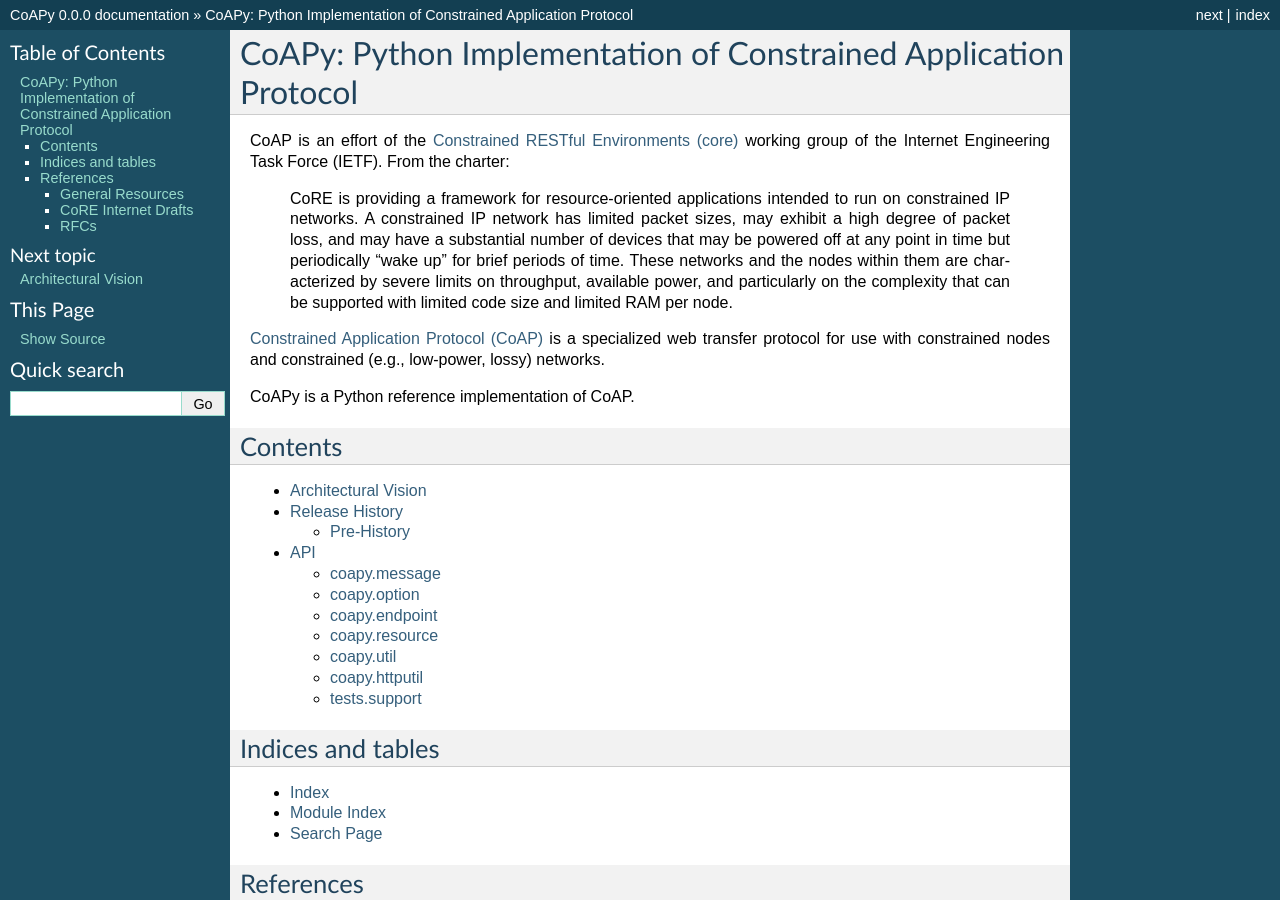
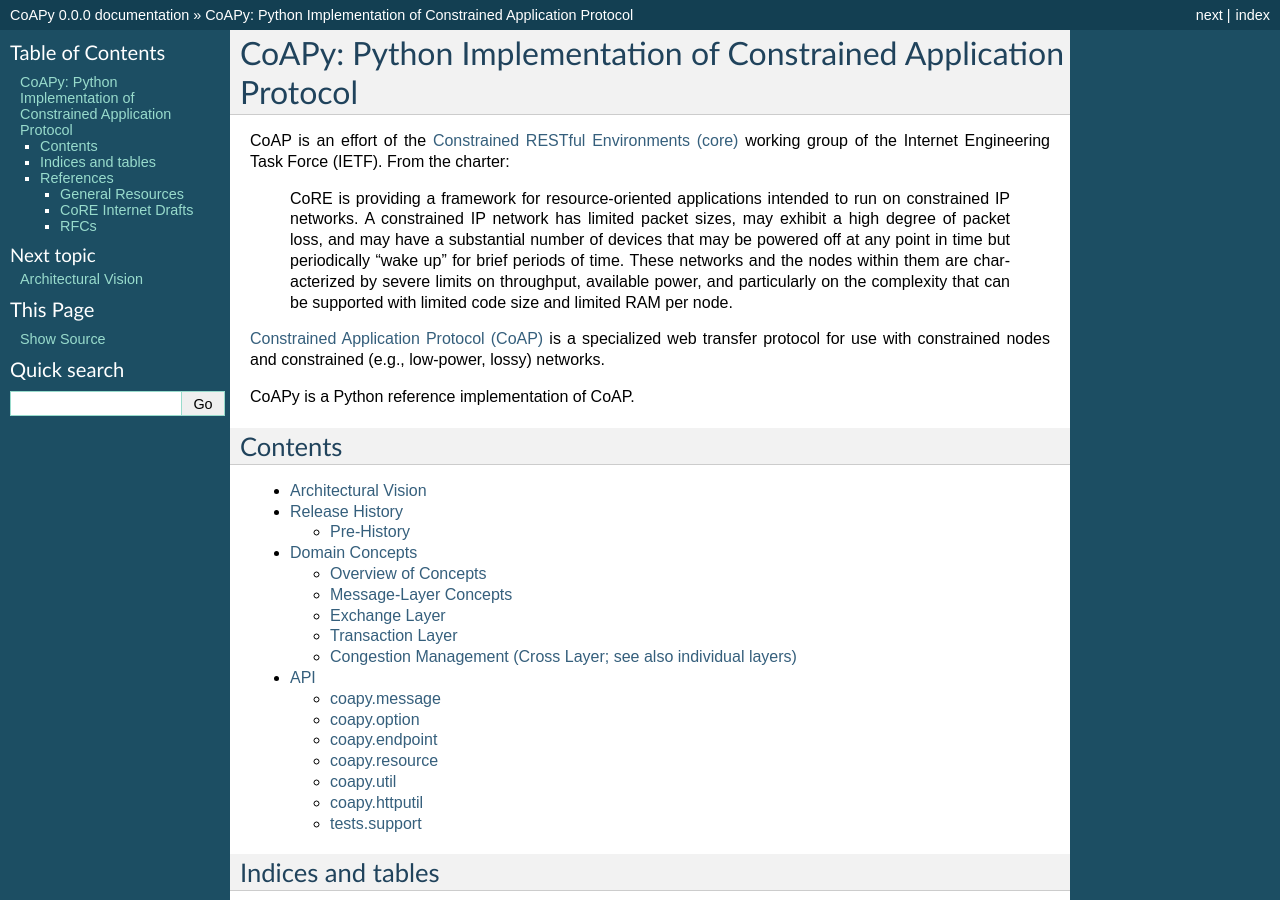
Before and after one commit to Coinemy/coapy, a Sphinx documentation site: the page built from doc/index.rst, in a window 1280 px wide and 900 px high. Built offline with Sphinx 7.4.7, drawn with Linux system fonts in a browser that asks for light colours; some of the changed lines change nothing that is shown.

Commit message:
doc: add domain concepts

```diff
--- /dev/null
+++ b/doc/domain.rst
@@ -0,0 +1,415 @@
+.. domain:
+
+.. Sphinx standard indentations
+   # with overline, for parts
+   * with overline, for chapters
+   =, for sections
+   -, for subsections
+   ^, for subsubsections
+   ", for paragraphs
+
+***************
+Domain Concepts
+***************
+
+Overview of Concepts
+====================
+
+Layer
+-----
+
+* application layer
+* transaction layer (requests paired with responses via Token)
+* exchange layer (request message paired with response message via Token)
+* message layer (CON/NON message paired with ACK/RST message via MID)
+* transport layer (UDP, DTLS, etc.)
+
+A `message transmission` comprises:
+
+* One `CON/NON message` with a given MID
+
+* Zero or one `reply message` matching that MID
+
+An :dfn:`exchange` comprises:
+
+* One `request message` with a given Token
+
+* Zero or one `response messages` matching that Token
+
+A :dfn:`transaction` comprises:
+
+* One `request` (potentially comprised of multiple request messages)
+  with a given Token
+
+* One or more `responses` (potentially comprised of multiple response
+  messages) matching that Token
+
+A concept of `resolution` to `success` or `failure` applies to message
+transmissions, exchanges, and transactions.  Failure at a lower layer
+propagates to failure at a higher layer.
+
+Messages
+--------
+
+A message comprises various fields including:
+
+* A Type being one of CON, NON, ACK, RST
+
+* A Code comprising a integer :dfn:`class` and an integer :dfn:`detail`
+  denoted by a dot-separated value, e.g. ``2.04``
+
+* A Message ID (aka :dfn:`MID`) represented as integer in the range
+  0..65535
+
+* A Token representing an opaque sequence of zero to eight octets
+
+* An emptiable set of Options
+
+* An optional Payload
+
+Options
+-------
+
+An Option comprises:
+
+* An :dfn:`option number` as an unsigned integer in the range 0..65535
+
+  .. note::
+     The ability to express an option number greater than 65535 within
+     an encoded message is assumed to be a flaw in the specification.
+
+* An :dfn:`option format` specified externally for a given option number
+
+* An :dfn:`option length` specified in bytes (octets).  Constraints on
+  the length are defined externally for a specific option number
+
+* An :dfn:`option value` within the domain of the format as constrained
+  by the length
+
+Endpoints
+---------
+
+An Endpoint comprises:
+
+* A unicast IP host address
+
+* A host port
+
+* A security context
+
+Related concepts:
+
+* A :dfn:`source endpoint` is the endpoint that transmits a CoAP message
+
+* A :dfn:`destination endpoint` is the endpoint to which a CoAP message
+  is transmitted.
+
+* A :dfn:`client` is an endpoint that initiates a CoAP request.
+
+* A :dfn:`server` is an endpoint that receives and responds to a CoAP
+  request.
+
+Congestion
+----------
+
+A Binary Exponential Back-Off (BEBO) state comprises:
+
+* A retransmission counter, initialized to zero
+
+* A timeout, initialized to a value between ``ACK_TIMEOUT`` and
+  ``(ACK_TIMEOUT * ACK_RANDOM_FACTOR)``
+
+
+Message-Layer Concepts
+======================
+
+Taxonomy by Type
+----------------
+
+* A :dfn:`confirmable message` is one with Type CON.
+
+* A :dfn:`non-confirmable message` is one with Type NON.
+
+* An :dfn:`acknowledgement message` is one with Type ACK.
+
+* A :dfn:`reset message` is one with Type RST.
+
+.. note::
+
+  * A confirmable message may be `empty` or may be a `request message`
+    or a `response message`.
+
+  * A non-confirmable message may be `empty` or may be a `request
+    message` or a `response message`.
+
+  * An acknowledgement message may be `empty` or may be a `response
+    message`.
+
+  * A reset message must be `empty`.
+
+Taxonomy by Code
+----------------
+
+* An :dfn:`empty message` is a message with Code 0.00.  A message that
+  is not empty is a :dfn:`non-empty message`.
+
+  .. note::
+
+     * An empty message is represented by a four-octet sequence.  It
+       carries no Token, Options, nor Payload.
+
+* A :dfn:`request message` is a message with Code in class 1.
+
+* A :dfn:`response message` is a message with Code in class 2, 4, or 5.
+  It is a message-layer component of a transaction-layer concept.
+
+  .. note::
+     Although a `response message` may also be a `reply message`, these
+     concepts are orthogonal: there are response messages that are not
+     reply messages, and reply messages that are not response messages.
+
+There is no generic terminology for messages with Code in class 0, 3, 6,
+or 7.
+
+General Use
+-----------
+
+In most uses an unqualified :dfn:`message` is a message with type CON or
+NON.  Where disambiguation is critical, such a message is called a
+:dfn:`CON/NON message`, and generic `message` will include ACK and RST
+messages.  `Sender` and `receiver` are generally used as roles defined
+relative to a CON/NON message, hence take care when speaking of them in
+the context of a reply message.
+
+A :dfn:`reply message` is a message with type ACK or RST.  It is coupled
+with the message to which it is a reply through a shared MID value.  A
+reply message is transmitted by the receiver of a message to that
+message's sender.
+
+Operations
+----------
+
+* A (CoAP) :dfn:`message transmission` is the act of sending a `CON/NON
+  message`.  The source endpoint is the message :dfn:`sender`; the
+  destination endpoint is the message :dfn:`receiver`.  The message transmission event occurs
+  once for each message.
+
+* A (CoAP) :dfn:`message reply` is the act of sending a `reply message`.
+  A message of type CON may evoke a reply of type ACK or RST; a CoAP
+  message of type NON may evoke a reply of type RST.  Neither ACK nor
+  RST may evoke replies.  A CoAP message transmission should evoke at
+  most one CoAP message reply.
+
+* The MID of a `CON/NON message` is determined by the sender.  The
+  sender of a message should not re-use a MID for another confirmable
+  (non-confirmable) message until at least ``EXCHANGE_LIFETIME``
+  (``NON_LIFETIME``) seconds have passed since the first transport layer
+  transmission of the message.
+
+* A :dfn:`transport layer transmission` is the act of submitting to the
+  transport layer a block of data that is to be conveyed to a
+  destination endpoint.  Messages of type NON, ACK, and RST normally
+  have exactly one transport layer transmission (an exception occurs for
+  reply messages under deduplication rules).  Messages of type CON may
+  involve up to ``1+MAX_RETRANSMIT`` transport layer transmissions,
+  terminating when the timeout of the last transmission completes or
+  when the message transmission has been `resolved`.
+
+* A message transmission may be :dfn:`cancelled` by the sender.
+
+  + Cancellation may occur at any time prior to the first
+    transport-layer transmission.  In that situation the behavior is
+    operationally equivalent to having never submitted the message for
+    transmission.
+
+  + If a confirmable message transmission has not been `resolved` it may
+    be cancelled at (instead of) transport-layer retransmission.  In
+    this situation the sole effect of cancellation is to inhibit further
+    transport-layer retransmissions: it has no effect on whether the
+    transmission is considered to have `succeeded` or `failed`, or on
+    when the transmission `expires`.
+
+  + A message transmission cannot be cancelled after it has been
+    resolved or the last permitted retransmission has occurred.
+
+  .. note::
+
+     Message cancellation is an action performed by the sender.  The
+     receiver may not be able to determine that the transmission was
+     cancelled.
+
+* A message transmission :dfn:`expires` at a specific time to provide a
+  deadline by which it is `resolved`:
+
+  + A confirmable request message transmission `expires` at
+    ``EXCHANGE_LIFETIME`` seconds after the first transport-layer
+    transmission.
+
+  + A confirmable non-request message transmission `expires` at
+    ``MAX_TRANSMIT_WAIT`` seconds after the first transport-layer
+    transmission.
+
+  + A non-confirmable request message transmission `expires` at
+    ``NON_LIFETIME`` seconds after the first transport-layer
+    transmission. (Refines CoAP)
+
+  + A non-confirmable non-request message transmission `expires` at
+    ``ACK_TIMEOUT*ACK_RANDOM_FACTOR`` seconds after the first
+    transport-layer transmission.
+
+* From the perspective of a message receiver, the disposition of the
+  reception is either `accept` or `reject`.  Rejecting a message is used
+  as a technical term within the CoAP protocol description for
+  situations where a particular disposition is required.
+
+  + :dfn:`Accept`: An accepted message may be made visible above the
+    message layer.  An accepted confirmable message must evoke a reply
+    with type ACK.  A message that is not rejected is assumed to be
+    accepted.
+
+  + :dfn:`Reject`: A rejected message is not directly visible above the
+    message layer.  When a message is rejected a reset message must
+    (CON) or may (NON) be sent as reply.  This message influences but
+    does not define the sender's disposition of the transmission.
+
+  .. note::
+
+     Message rejection is an action performed by the receiver.  The
+     sender may not be able to determine whether rejection has occurred.
+
+* From the perspective of a message sender, the disposition of a
+  transmission is :dfn:`success` or :dfn:`failure`.  Success or failure
+  of an message transmission is determined by a sender based on time,
+  reply message type, and transport-layer information.
+
+  + If the received `reply message` has type RST, the transmission has
+    failed.
+
+  + If the received `reply message` has type ACK, the transmission has
+    succeeded.
+
+  + Success and failure may be communicated through transport-layer
+    notifications (e.g., a message may fail if it is rejected by
+    transport security checks).
+
+  + Success and failure may be communicated through exchange-layer
+    notifications (e.g., a request message transmission may succeed if a
+    response message is received).
+
+  + Success and failure may be communicated through transaction-layer
+    notifications (e.g., a response message that conveys the URI of a
+    created resource may succeed if a request to retrieve that resource
+    is received).
+
+  + Success and failure may be communicated through application-layer
+    notifications.
+
+  + A message transmission that has not been resolved by the time it
+    `expires` has failed (succeeded) if it is confirmable
+    (non-confirmable).
+
+* A message transmission is :dfn:`resolved` once its disposition is
+  determined to be `success` or `failure`.  Prior to that point the
+  message transmission is `unresolved`.
+
+* A :dfn:`duplicate` message is a confirmable (non-confirmable) message
+  received from the same source endpoint within ``EXCHANGE_LIFETIME``
+  (``NON_LIFETIME``) seconds after receipt of another CON/NON message
+  with the same MID.
+
+* If a `duplicate` message is received, then:
+
+  + if a reply had been sent for the first message, that reply should be
+    re-transmitted unchanged; and
+
+  + the duplicate is otherwise ignored
+
+  .. note::
+
+     This refines :coapsect:`4.5`
+
+* A message transmission is :dfn:`outstanding (at the message layer)` if
+  it is unresolved.
+
+* An endpoint R :dfn:`responds to` (or :dfn:`is responsive to`) endpoint
+  S with respect to a message transmission to R if
+
+  + S receives a reply to the message transmission; or
+
+  + S `resolves` the message transmission as `successful` through a
+    notification from a higher layer (exchange, transaction,
+    application)
+
+
+Exchange Layer
+==============
+
+TBD
+
+* An exchange is :dfn:`outstanding (at the exchange layer)` if a
+  `response message` is still expected.
+
+* A response message is `expected` for an exchange if the exchange has
+  not `expired` and its request message has not `resolved` as `failure`.
+
+* An exchange :dfn:`expires` at some time:
+
+  + An exchange for which the `request message transmission` has not
+    been `resolved` `expires` at the same time the request message
+    transmission expires.
+
+  + CoAP does not define an expiration for exchanges for which the
+    request message transmission was successful.
+
+
+Transaction Layer
+=================
+
+TBD
+
+Congestion Management (Cross Layer; see also individual layers)
+===============================================================
+
+.. note::
+
+  This section is intended to refine the text of :coapsect:`4.7`,
+  paraphrased as:
+
+  * A confirmable message transmission is `outstanding` at the message
+    layer if the sender still expects an ACK.  An ACK is not expected if
+    a reply message has been received or if MAX_TRANSMIT_WAIT has passed
+    since the first transport layer transmission.
+
+  * A non-confirmable message transmission is "outstanding" under
+    undefined circumstances.
+
+* An :dfn:`outstanding interaction` is one of:
+
+   + an `outstanding exchange`; or
+
+   + an `outstanding message transmission` that is not the request
+     message transmission of an outstanding exchange.
+
+* When congestion rules are in force:
+
+  + A client must not allow more than ``NSTART`` simultaneous
+    outstanding interactions to a given server (endpoint).
+
+  + endpoint S must not transmit messages to endpoint R at a rate that
+    exceeds ``PROBING_RATE`` bytes per second unless R responds to those
+    messages.
+
+* Congestion rules apply to client requests to servers per :coapsect:`4.7`
+
+* Congestion rules apply to observe responses from servers per
+  observe-11.
+
+Commentary:
+
+* The "BEBO (binary exponential back-off) state" of a confirmable
+  message specifies when additional transport layer transmissions may be
+  allowed.  The BEBO "span" for an initial timeout of ITO is::
+
+        ((2 ** (1 + MAX_RETRANSMIT)) - 1) * ITO
+
+  The BEBO span shall not exceed MAX_TRANSMIT_WAIT.
--- a/doc/index.rst
+++ b/doc/index.rst
@@ -41,6 +41,7 @@
 
    vision
    releases
+   domain
    api
 
 ******************
```
